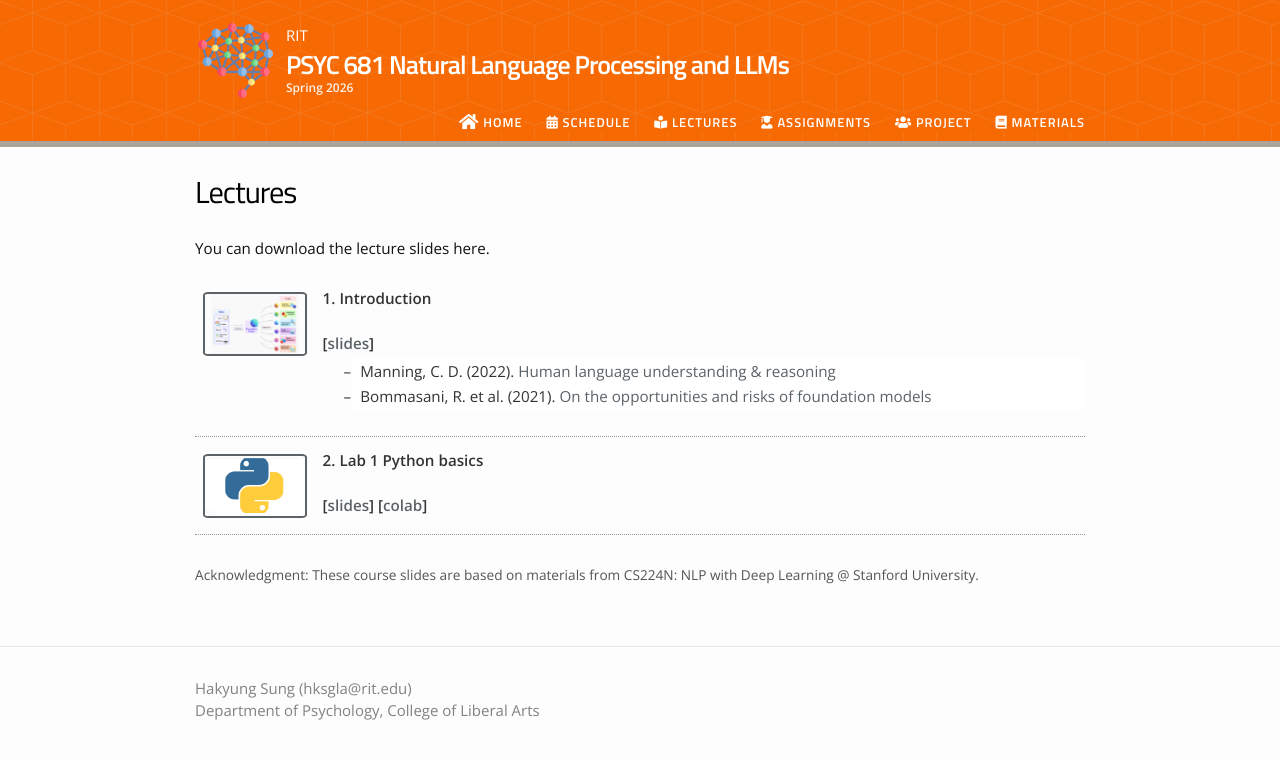
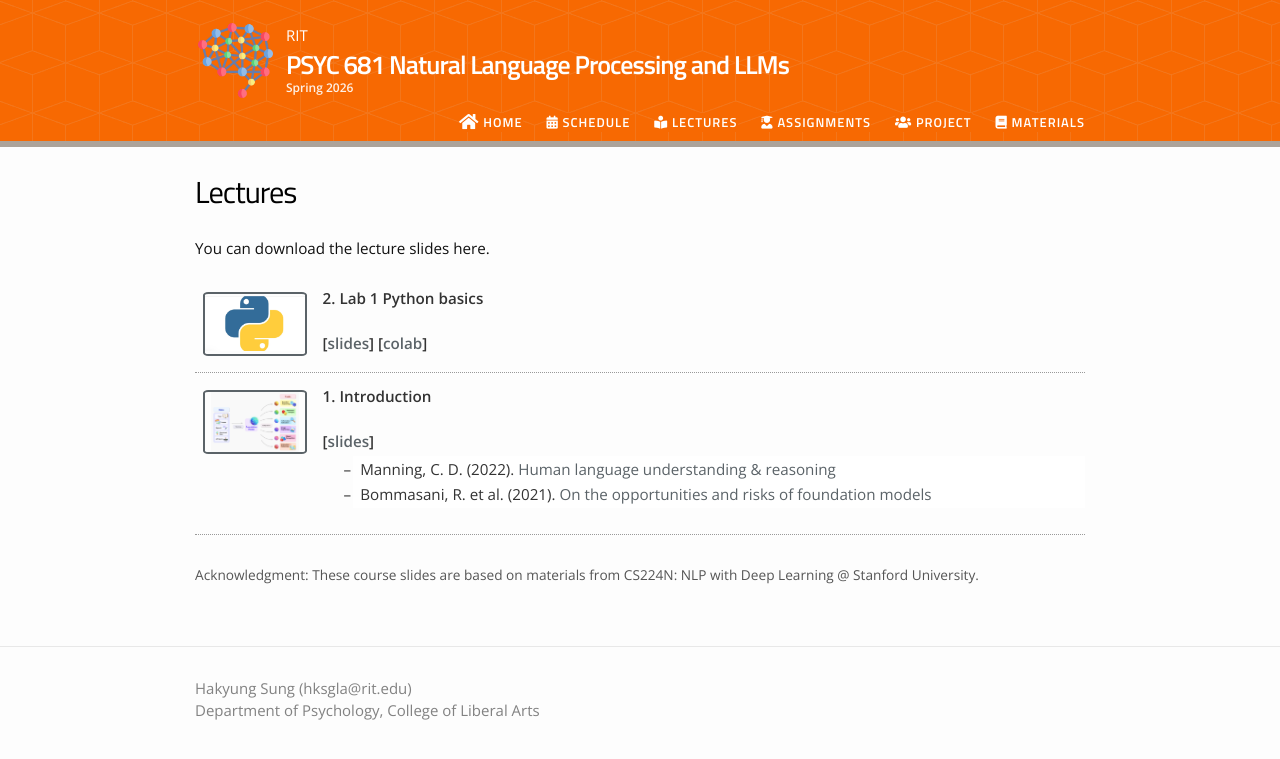
Before and after one commit to hksung/Spring26_PSYC681, a Jekyll site: the page built from lectures.md, in a window 1280 px wide. Shown: the top 759 px of the page. Built offline with Jekyll 4.4.1, drawn with Linux system fonts in a browser that asks for light colours; nearby versions of some CDN libraries.

Commit message:
Update lectures.html

```diff
--- a/_layouts/lectures.html
+++ b/_layouts/lectures.html
@@ -5,7 +5,8 @@ layout: page
 {{ content }}
 
 <ul id="archive">
-{% for lecture in site.lectures %}
+{% assign lectures_sorted = site.lectures | sort: "date" | reverse %}
+{% for lecture in lectures_sorted %}
 <li class="archiveposturl" style="background: transparent">
 <div class="lecture-container">
     {% if lecture.thumbnail %}
```
